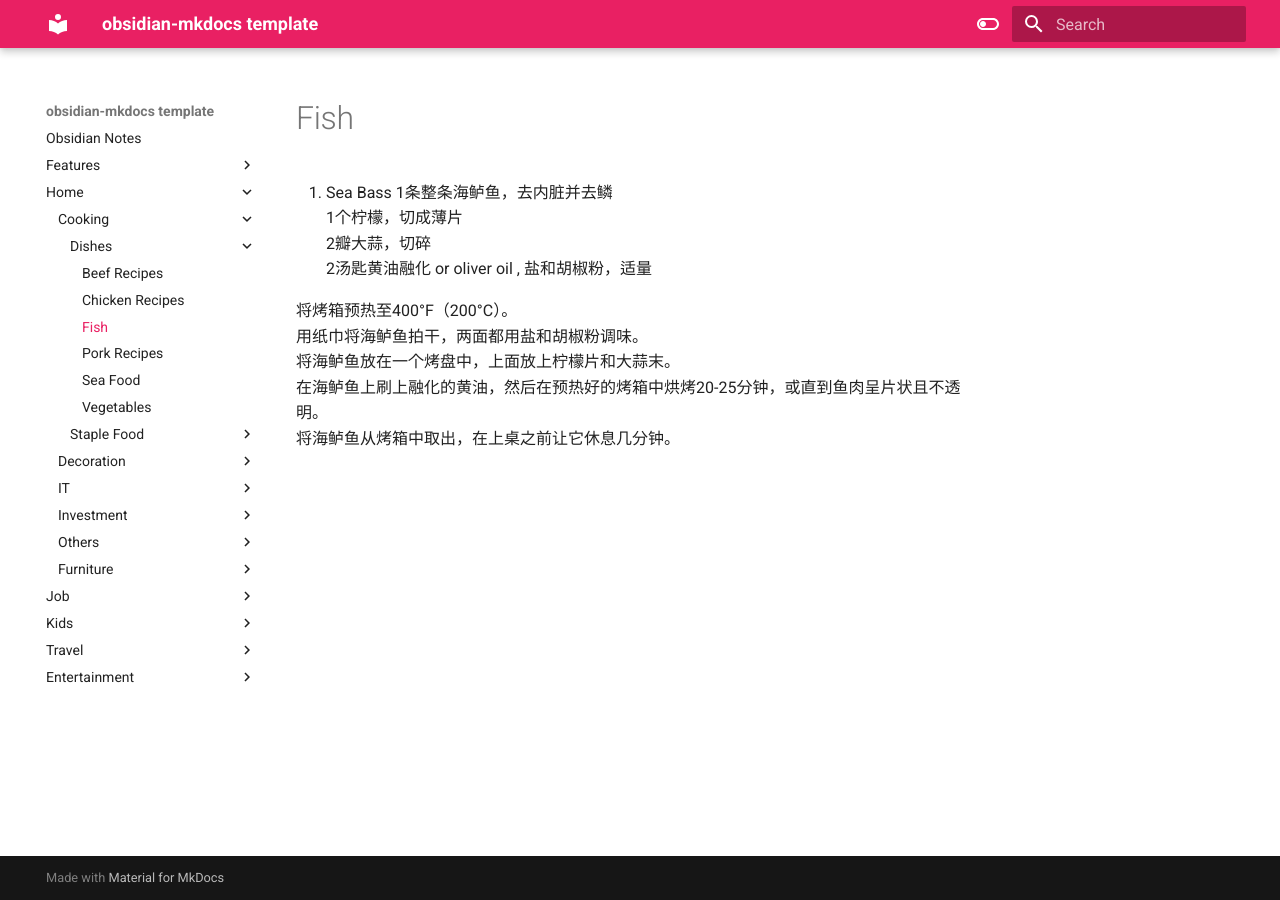
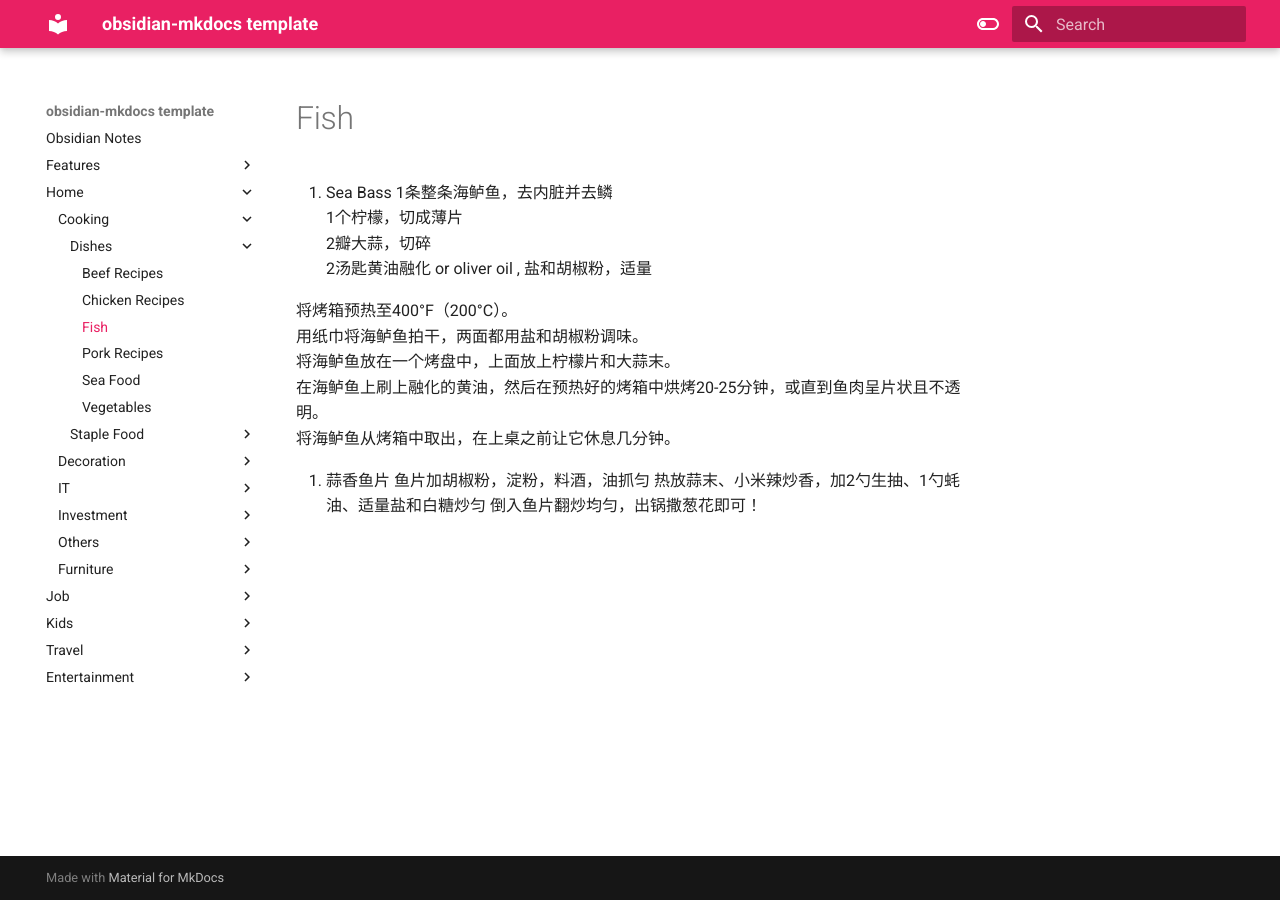
Before and after one commit to macsymgit/obsidian, an MkDocs documentation site: the page built from docs/Home/Cooking/Dishes/Fish.md, in a window 1280 px wide. Built offline with MkDocs 1.6.1 and Material for MkDocs 9.7.7, drawn with Linux system fonts in a browser that asks for light colours.

Commit message:
vault backup: 2023-07-06 18:13:31

```diff
--- a/docs/Home/Cooking/Dishes/Fish.md
+++ b/docs/Home/Cooking/Dishes/Fish.md
@@ -9,3 +9,8 @@
 将海鲈鱼放在一个烤盘中，上面放上柠檬片和大蒜末。
 在海鲈鱼上刷上融化的黄油，然后在预热好的烤箱中烘烤20-25分钟，或直到鱼肉呈片状且不透明。
 将海鲈鱼从烤箱中取出，在上桌之前让它休息几分钟。
+
+2. 蒜香鱼片
+鱼片加胡椒粉，淀粉，料酒，油抓匀
+热放蒜末、小米辣炒香，加2勺生抽、1勺蚝油、适量盐和白糖炒匀
+倒入鱼片翻炒均匀，出锅撒葱花即可！
```
Also changed, not shown: 1 other file.
